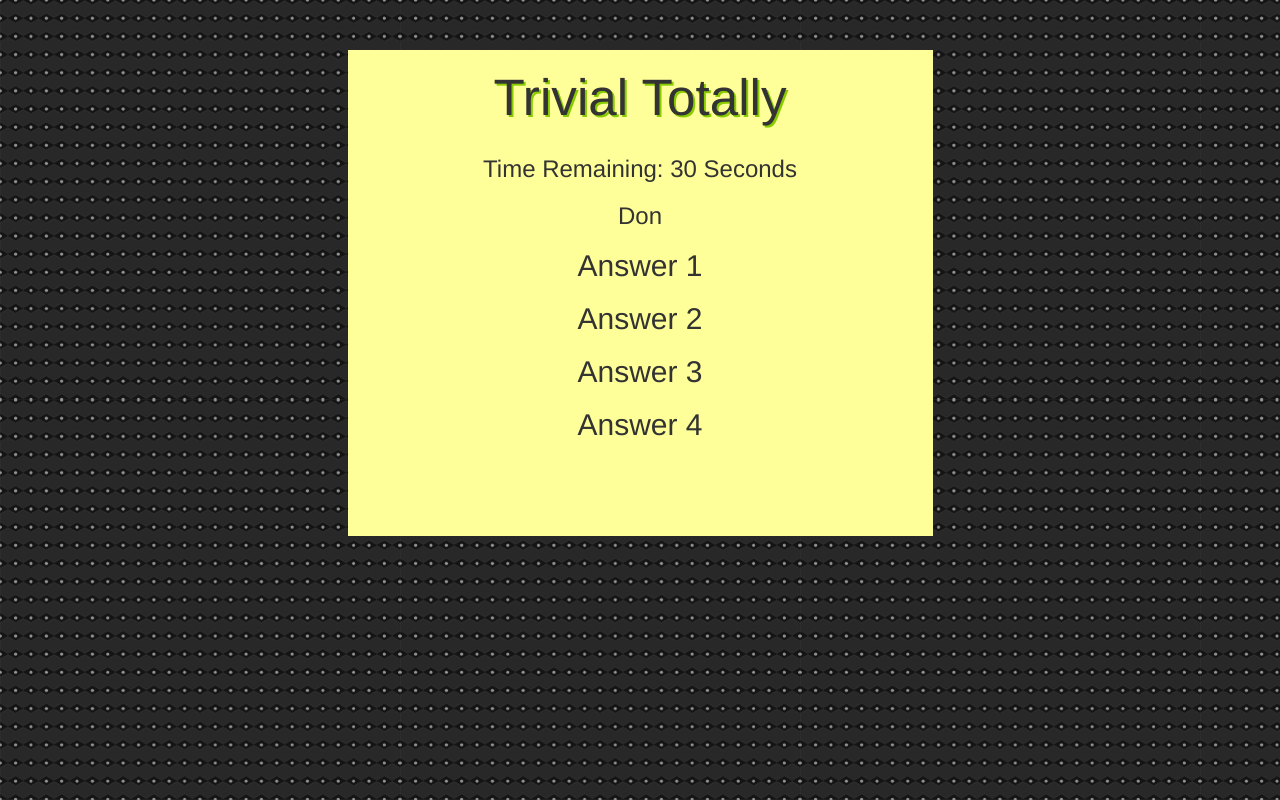
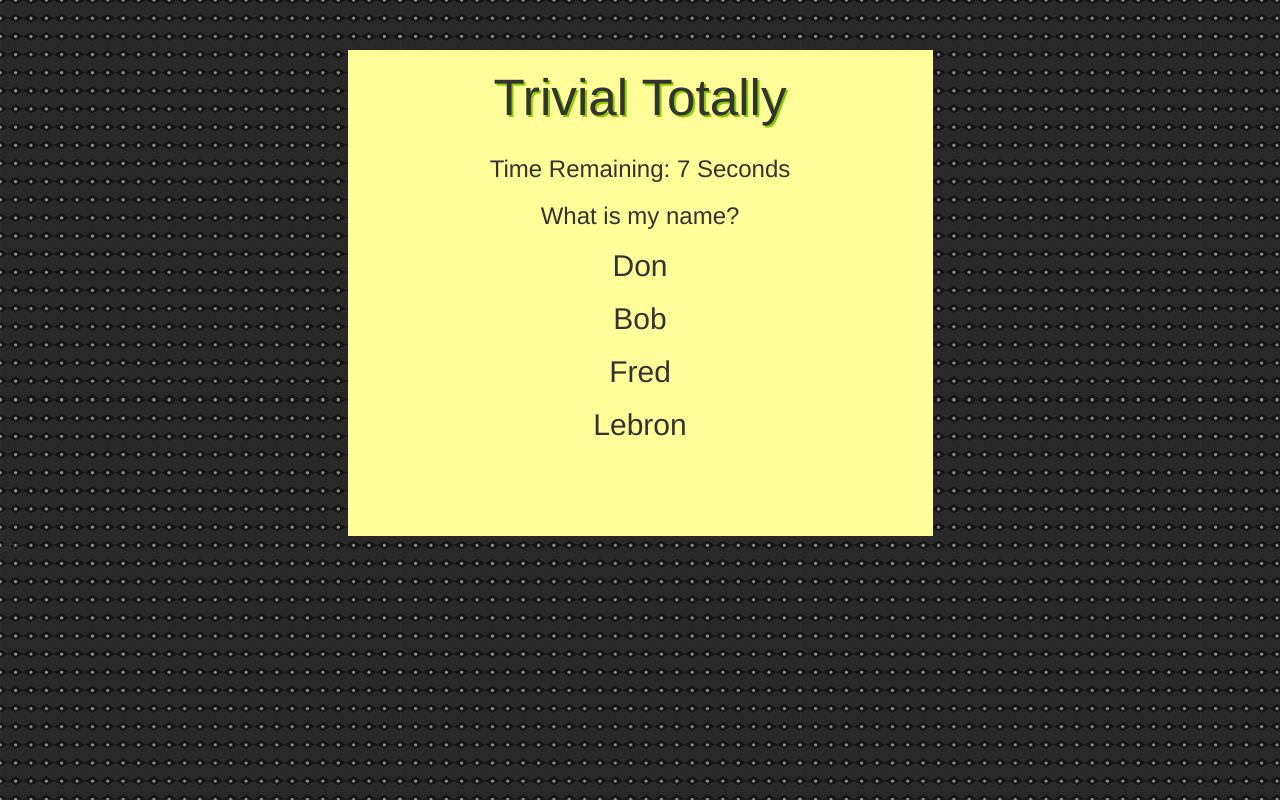
Before and after one commit to barbad63/TriviaGame, a plain HTML site: page index.html in a window 1280 px wide. Both pictures are taken after a click on the button "Start The Game". Drawn offline with nearby package versions, Linux system fonts and the light colour scheme.

Commit message:
saving work

```diff
--- a/assets/css/style.css
+++ b/assets/css/style.css
@@ -19,3 +19,7 @@ h1{
 h2,h3{
 	text-align: center;
 }
+#ans0, #ans1, #ans2, #ans3 {
+	width: 50%;
+	margin-left: 25%;
+}
--- a/assets/javascript/app.js
+++ b/assets/javascript/app.js
@@ -1,65 +1,227 @@
-//set an interval for 1 second and executes a function that displays and then increments the second clock
-//present a question to the user
-//process each of the keys into an array wait for the response and then check
-
 var game = {
-	secCount: 0,
-	count: 31,
+	questionNmbr: 0,
+	countr: 11,
 	correctAns: 0,
 	wrongAns: 0,
-	compAnsArr: ["Don"],
-	userAnsArr: ["Holy Grail"],
+	unAnswered: 0,
+	counting: false,
+	timedOut: false,
+	guessWrong: false,
 	QandA: [{
 		q: "What is my name?",
-		ans: ["Don", "Bob", "Fred", "Lebron"]
+		ans: ["Don", "Bob", "Fred", "Lebron"],
+		cAnsIndex: 0 //Correct Answer Index
 	}, {
 		q: "What is your Quest?",
-		ans: ["food", "drink", "Holy Grail", "developer"]
+		ans: ["food", "party", "Holy Grail", "developer"],
+		cAnsIndex: 1 //Correct Answer Index
 	}],
-	// answers: ["Don", "Holy Grail", "Buffalo"],
-
 	init: function(){
-		count = 0;
+		console.log("Init");
+		this.guessWrong = false;
+		this.timedOut = false;
+		this.correctAns = 0;
+		this.wrongAns = 0;
+		this.unAnswered = 0;
 	},
-	increment: function(){
-		console.log(this.count--);
-		if (this.count == 0){
+	decrement: function(){
+		console.log("This is this: " + this);
+		var self = this;
+		console.log(self.countr);
+		var lcount = (this.countr)--;
+		console.log(lcount);
+		if (this.countr == 0){
 			clearInterval(secCount);
+			this.timeFailure();
+			this.startTimer();
 		}
 	},
-	startTime: function(){
-		console.log("building the question and displaying it");
-		console.log(this.QandA[0].q);
-		var ptr = this.QandA[0].q;
-		$("#quest").html(this.QandA[0].ans[0]);
+	lose: function(){
+		console.log("Nope, that's not it");
+		clearTimeout(this.timHandle);
+	},
+	timeFailure: function(){
+		console.log("timeout failure");
+		clearTimeout(this.timHandle);
+	},
+	win: function(){
+		console.log("Yes, you won");
+		clearTimeout(this.timHandle);
+	},
+	startTimer: function(){
+		var self = this;
+		console.log("starting the 1 second timer: This: " + this);
+		self.timHandle = setTimeout(self.decrement, 1000);
+	},
+	//get question: report status to user, show the correct answer for 3 seconds toggle question data change screena
+	//is this the last question. If so then tally the results and present the restart button
+	//if not last, then get the next question and present to the
+
+	displayQres: function(bres){
+		var ansIndex = this.QandA[game.questionNmbr].cAnsIndex;
+		var aans = this.QandA[game.questionNmbr].ans[ansIndex];
+		if(bres == true){
+			// Correct!
+			this.correctAns++;
+			$("#resp").html("Correct!");
+
+		} else {
+			this.wrongAns++;
+			$("#resp").html("Nope! The correct answer is: " + aans);
+			//display the correct answer
+		}
+		$(".answer").toggleClass("hidden"); //Then display it
+
+	},
+	//Displays next question or game results
+	getNxtQues: function(){
+		if (this.questionNmbr < length.QandA){
+			this.questionNmbr++;
+			this.nxtQ();
+			$(".question").toggleClass("hidden");
+		} else {
+			//setTimeout for 4seconds
+			//display the results
+			$("#res0").html("Correct Answers: " + this.correctAns);
+			$("#res1").html("Incorrect Answers: " + this.wrongAns);
+			$("#res2").html("Unanswered: " + this.unAnswered);
+			$(".results").toggleClass("hidden");
+			$("button").html("Re-start Game");
+			$("button").show();
+		}
+	},
+	nxtQ: function(){
+		console.log("building the question and displaying it: this: " + this);
+		$("h2").hover(function(){
+			$(this).css("background-color", "#ccff99")
+		}, function(){
+			$(this).css("background-color", "#ffff99")
+		});
+		var Qnmbr = this.questionNmbr;
+		$("#quest").html(this.QandA[Qnmbr].q);
+		console.log(this.QandA[Qnmbr].q);
+		var ansArray = this.QandA[Qnmbr].ans;
+		for (var i = 0; i < ansArray.length; i++) {
+			switch(i) {
+				case 0:
+					$("#ans0").html(ansArray[i]);
+					break;
+				case 1:
+					$("#ans1").html(ansArray[i]);
+					break;
+				case 2:
+					$("#ans2").html(ansArray[i]);
+					break;
+				case 3:
+					$("#ans3").html(ansArray[i]);
+					break;
+				default:
+					$("#ans0").html("There is a problem");
+			}
+		}
+		console.log("More of this: " + this);
 	}
+}
 
+
+
+var cn = 10;
+var counting = false;
+var sc;
+var stb;
+
+function secCount(tb){
+	cn--;
+	console.log(cn + tb);
+	$("#timRem").html("Time Remaining: "+ cn +" Seconds");
+	if (cn > 0) {
+		sc = setTimeout(function(){secCount(tb);}, 1000);
+	} else {
+		if(tb == true) {
+			console.log("question timed out");
+			tOut();
+		} else {
+			console.log("no timeout requested");
+		}
+	}
+}
+
+//startClock takes 2 arguements: c is counter value in seconds,
+//tb if true executes a timeout function, tb if false just returns after allotted time
+
+function startClock(c,tb){
+	if (counting == false){
+		counting = true;
+		game.counting = true;
+		cn = c;
+		stb = tb;
+		console.log("stb = : " + stb);
+		secCount(stb);
+	}
+}
+function stopClock(){
+	clearTimeout(sc);
+	counting = false;
+	game.counting = false;
+}
+function tOut(){
+	console.log("You Timed out!");
+	game.unAnswered++;
+	var ansIndex = game.QandA[game.questionNmbr].cAnsIndex;
+	var aans = game.QandA[game.questionNmbr].ans[ansIndex];
+	$("#ques").html("You timed out!");
+	$("#resp").html("The correct answer is: " + aans);
+	$(".answer").toggleClass("hidden"); //Then display it
+	$(".question").toggleClass("hidden");
+	startClock(5,false); //Set a 5 timer to display timeout
+	//Is this the last question?
+	//If so change the text on the button and then display it
+	game.getNxtQues();
 }
 
 
 $(document).ready(function(){
 	console.log("DOM is ready");
 	$("button").click(function(){
-		console.log("Hi");
 		$("button").hide();
 		$(".restart").toggleClass("center");
 		game.init();
+		game.nxtQ(); //get the current question
+		// if(!$(".answer").hasClass("hidden")) {
+		// 	$(".answer").toggleClass("hidden");
+		// }
 		$(".question").toggleClass("hidden");
-		game.startTime();
+		startClock(10,true); //Start a timer for 30 seconds
+	});
+		//get question
 
+	$(".ans").on("click", function(){
+		stopClock();
+		$(".question").toggleClass("hidden"); // yes, we want to turn these answers off
+		//Then we want to establish what to display after the question is answered
+		//We need to determine what to display depending on the outcome
+		if (ansVal != game.QandA[game.questionNmbr].cAnsIndex){
+			console.log("you Lose");
+			game.displayQres(true);
+			//need to build the incorrect response to the DOM
+			//need to toggle the correct answer so need to add thadisplayQres element to the DOM
+			// $(".answer").toggleClass("hidden"); //Then display it Done in the display function
+			//there is probably another element that takes the answer
+		} else {
+			console.log("you win");
+			game.displayQres(false);
+			//need to build the correct response to the DOM
+			// $(".answer").toggleClass("hidden"); //Then display it
+		}
+		startClock(5,false);
+		//Then we want to start our 5 second timer. See if we can use a common timer if possible
+		//stop right here until the timer is done
+		//Check if all of the questions have been asked
+		//	if yes, then build results page and display
+		//	set another 5 second timer
+		//	then adjust the start button to say restart and display the original DOM view
+		game.getNxtQues();
+		//	if no, then display the next question by turning off question results and question back on
 
 	});
-
 });
-
-//Load the page including the button that starts the game
-//when the start button is pushed the game is initialized
-//	1. set the next question
-//	2.
-//get a question. I think they should be sequential, display it
-//Set the interval timer to be a second timer to run in background
-//The call back function to the timer should increment/decrement the counter
-//	-check to see if time is up and if it is:
-//		1. clear and reset the interval timer
-//		2. display or execute the new question function
-//Process key strokes and check for answers
--- a/index.html
+++ b/index.html
@@ -20,22 +20,34 @@
 				<div class="restart center">
 					<button type="button" class="btn btn-outline-success btn-lg center-block">Start The Game</button>
 					<div class="question hidden" id="timer">
-						<h3>Time Remaining: 30 Seconds</h3>
+						<h3 id="timRem">Time Remaining: 30 Seconds</h3>
 					</div>
 					<div class="question hidden">
 						<h3 id="quest">Question</h3>
 					</div>
-					<div class="question hidden" id="ans0" value="1">
-						<h2>Answer 1</h2>
+					<div class="answer hidden">
+						<h3 id="resp">Correct!</h3>
 					</div>
-					<div class="question hidden" id="ans1" value="2">
-						<h2>Answer 2</h2>
+					<div class="results hidden res" value="0">
+						<h4 id="res0">Results 1</h4>
 					</div>
-					<div class="question hidden" id="ans2" value="3">
-						<h2>Answer 3</h2>
+					<div class="results hidden res" value="1">
+						<h4 id="res1">Results 2</h4>
 					</div>
-					<div class="question hidden" id="ans3" value="3">
-						<h2>Answer 4</h2>
+					<div class="results hidden res" value="2">
+						<h4 id="res2">Results 3</h4>
+					</div>
+					<div class="question hidden ans" value="0">
+						<h2 id="ans0">Answer 1</h2>
+					</div>
+					<div class="question hidden ans" value="1">
+						<h2 id="ans1">Answer 2</h2>
+					</div>
+					<div class="question hidden ans" value="2">
+						<h2 id="ans2">Answer 3</h2>
+					</div>
+					<div class="question hidden ans" value="3">
+						<h2 id="ans3">Answer 4</h2>
 					</div>
 
 				</div>
@@ -45,4 +57,4 @@
 		</div>
 	</div>
 </body>
-</html>
+</html> ans
```
Also changed, not shown: 4 other files.
